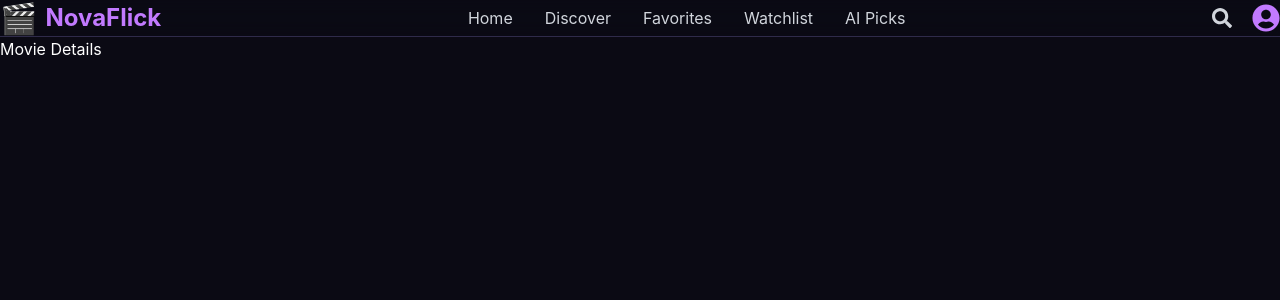
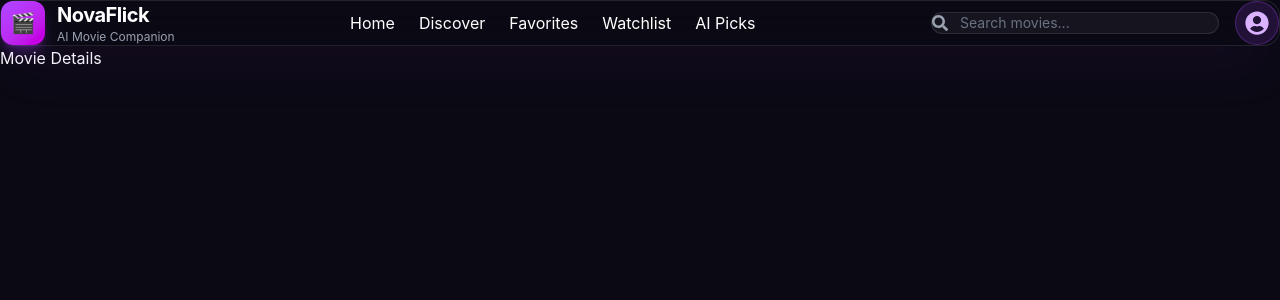
Before and after one commit to Abrokin/NovaFlick, a React app in the folder frontend/: page /movie/1 in a window 1280 px wide. Shown: the top 300 px of the page. Built offline with nearby package versions, Linux system fonts and the light colour scheme; the HTML template or start-up script is replaced by a standard one.

Commit message:
Polish homepage UI and improve hero section

```diff
--- a/frontend/src/components/Hero.jsx
+++ /dev/null
@@ -1,51 +0,0 @@
-import { motion } from "framer-motion";
-
-export default function Hero() {
-  return (
-    <section className="relative overflow-hidden">
-
-      {/* Background Glow */}
-      <div className="absolute inset-0 bg-gradient-to-r from-purple-900/30 via-purple-700/10 to-transparent blur-3xl" />
-
-      <div className="relative max-w-7xl mx-auto px-6 py-28">
-
-        <motion.h1
-          initial={{ opacity: 0, y: 25 }}
-          animate={{ opacity: 1, y: 0 }}
-          transition={{ duration: 0.7 }}
-          className="text-5xl md:text-7xl font-extrabold leading-tight"
-        >
-          Discover your
-          <br />
-
-          <span className="text-purple-400">
-            next favourite movie.
-          </span>
-        </motion.h1>
-
-        <motion.p
-          initial={{ opacity: 0 }}
-          animate={{ opacity: 1 }}
-          transition={{ delay: 0.3 }}
-          className="mt-6 text-lg text-gray-300 max-w-2xl"
-        >
-          Your AI movie companion that helps you discover films you'll
-          actually love—based on your taste, not endless scrolling.
-        </motion.p>
-
-        <div className="mt-10 flex flex-wrap gap-4">
-
-          <button className="px-6 py-3 rounded-xl bg-purple-600 hover:bg-purple-700 transition">
-            Explore Trending
-          </button>
-
-          <button className="px-6 py-3 rounded-xl border border-purple-500 hover:bg-purple-900/30 transition">
-            Surprise Me
-          </button>
-
-        </div>
-
-      </div>
-    </section>
-  );
-}
--- a/frontend/src/components/layout/Hero.jsx
+++ b/frontend/src/components/layout/Hero.jsx
@@ -1,34 +1,124 @@
-export default function Hero() {
+import { motion } from "framer-motion";
+
+const IMAGE_BASE = "https://image.tmdb.org/t/p/w500";
+
+export default function Hero({ featuredMovie }) {
+  if (!featuredMovie) return null;
+
   return (
-    <section className="relative overflow-hidden">
+    <section className="relative min-h-screen overflow-hidden bg-zinc-950">
+      {/* Ambient Glow */}
+      <div className="absolute inset-0 pointer-events-none overflow-hidden">
+        <div className="absolute -top-24 left-40 h-[500px] w-[500px] rounded-full bg-purple-700/20 blur-[180px]" />
+        <div className="absolute bottom-0 right-0 h-[400px] w-[400px] rounded-full bg-fuchsia-600/10 blur-[160px]" />
+      </div>
 
-      <div className="absolute inset-0 bg-gradient-to-r from-purple-900/30 via-purple-700/10 to-transparent blur-3xl" />
+      <div className="relative z-10 mx-auto flex min-h-screen max-w-7xl items-center px-8 lg:px-12 xl:px-16">
+        <div className="grid w-full items-center gap-16 lg:grid-cols-2">
 
-      <div className="relative max-w-7xl mx-auto px-6 py-28">
+          {/* Left Side */}
+          <motion.div
+            initial={{ opacity: 0, x: -30 }}
+            animate={{ opacity: 1, x: 0 }}
+            transition={{ duration: 0.7 }}
+          >
+            <div className="inline-flex items-center rounded-full border border-purple-500/30 bg-purple-500/10 px-5 py-2 text-sm text-purple-300 backdrop-blur">
+              ✨ AI Powered Recommendations
+            </div>
 
-        <h1 className="text-5xl md:text-7xl font-extrabold leading-tight">
+            <h1 className="mt-10 text-5xl font-black leading-[0.95] tracking-tight md:text-6xl lg:text-7xl">
               Discover your
-          <br />
-          <span className="text-purple-400">
+              <span className="block text-purple-400">
                 next favourite movie.
               </span>
             </h1>
 
-        <p className="mt-6 text-lg text-gray-300 max-w-2xl">
-          Your AI movie companion that helps you discover films you'll
-          actually love—based on your taste, not endless scrolling.
+            <p className="mt-1 max-w-xl text-lg leading-8 text-gray-300 md:text-xl">
+              Your AI movie companion that understands your taste and recommends
+              films you'll actually love—no endless scrolling, just better
+              discoveries.
             </p>
 
-        <div className="mt-10 flex gap-4 flex-wrap">
-          <button className="px-6 py-3 rounded-xl bg-purple-600 hover:bg-purple-700 transition">
+            <div className="mt-14 flex flex-wrap gap-4">
+              <button className="rounded-2xl bg-purple-600 px-10 py-4 text-lg font-semibold transition-all duration-300 hover:scale-105 hover:bg-purple-500">
                 Explore Trending
               </button>
 
-          <button className="px-6 py-3 rounded-xl border border-purple-500 hover:bg-purple-900/30 transition">
+              <button className="rounded-xl border border-purple-500/40 bg-white/5 px-8 py-4 text-lg font-semibold backdrop-blur transition-all duration-300 hover:border-purple-400 hover:bg-purple-500/10">
                 Surprise Me
               </button>
             </div>
+          </motion.div>
 
+          {/* Right Side */}
+          <motion.div
+  initial={{ opacity: 0, x: 30 }}
+  animate={{ opacity: 1, x: 0 }}
+  transition={{ delay: 0.2, duration: 0.7 }}
+  className="flex justify-center lg:justify-end"
+>
+  <div className="relative w-full max-w-md">
+
+    {/* Glow */}
+    <div className="absolute inset-0 rounded-[32px] bg-purple-600/20 blur-3xl scale-95" />
+
+    <div className="relative overflow-hidden rounded-[28px] border border-white/10 bg-white/5 backdrop-blur-xl shadow-[0_20px_80px_rgba(168,85,247,0.15)]">
+
+      <div className="p-6 border-b border-white/10">
+
+        <span className="text-xs uppercase tracking-[0.3em] text-purple-400">
+          🤖 AI Pick of the Day
+        </span>
+
+      </div>
+
+      <img
+        src={`${IMAGE_BASE}${featuredMovie.poster_path}`}
+        alt={featuredMovie.title}
+        className="w-full h-[460px] object-cover"
+      />
+
+      <div className="p-6">
+
+        <h2 className="text-3xl font-bold text-white">
+          {featuredMovie.title}
+        </h2>
+
+        <div className="mt-4 flex items-center gap-5 text-gray-300">
+
+          <span>⭐ {featuredMovie.vote_average.toFixed(1)}</span>
+
+          <span>
+            📅 {featuredMovie.release_date?.slice(0, 4)}
+          </span>
+
+        </div>
+
+        <div className="mt-6 rounded-2xl border border-purple-500/20 bg-purple-500/10 p-4">
+
+          <p className="text-sm uppercase tracking-widest text-purple-300">
+            WHY AI PICKED THIS
+          </p>
+
+          <p className="mt-3 text-gray-300 leading-7">
+            Perfect if you enjoy epic adventures, strong
+            characters, and immersive cinematic worlds.
+          </p>
+
+        </div>
+
+        <button className="mt-6 w-full rounded-2xl bg-purple-600 py-4 text-lg font-semibold transition hover:bg-purple-500">
+          View Details
+        </button>
+
+      </div>
+
+    </div>
+
+  </div>
+</motion.div>
+
+        </div>
       </div>
     </section>
   );
--- a/frontend/src/components/layout/Navbar.jsx
+++ b/frontend/src/components/layout/Navbar.jsx
@@ -1,54 +1,94 @@
-import { Link } from "react-router-dom";
+import { NavLink } from "react-router-dom";
 import { FaSearch, FaUserCircle } from "react-icons/fa";
 
 export default function Navbar() {
+  const navLinkClass = ({ isActive }) =>
+  `px-5 py-2.5 rounded-xl transition-all duration-300 ${
+    isActive
+      ? "bg-[#241538] text-purple-200 shadow-lg shadow-purple-950/30"
+      : "text-gray-300 hover:bg-[#1A112A] hover:text-white"
+  }`;
   return (
-    <nav className="sticky top-0 z-50 backdrop-blur-md bg-[#0B0A14]/80 border-b border-[#2F2B4A]">
-      <div className="max-w-7xl mx-auto px-6 py-4 flex items-center justify-between">
+    <nav className="sticky top-0 z-50 flex justify-center py-4 px-4">
+  <div className="w-full">
 
-        <Link to="/" className="flex items-center gap-2">
-          <span className="text-3xl">🎬</span>
+        <div className="bg-[#0B0A14]/75 backdrop-blur-xl border border-white/10 rounded-2xl shadow-2xl shadow-purple-900/20 px-8 py-5">
 
-          <span className="text-2xl font-bold text-purple-400">
+          <div className="flex items-center justify-between gap-8">
+
+            {/* Logo */}
+            <NavLink to="/" className="flex items-center gap-3 group">
+
+              <div className="w-11 h-11 rounded-xl bg-gradient-to-br from-purple-500 to-fuchsia-600 flex items-center justify-center shadow-lg shadow-purple-500/30 transition-transform duration-300 group-hover:scale-105">
+                <span className="text-xl">🎬</span>
+              </div>
+
+              <div>
+                <h1 className="text-xl font-bold tracking-tight text-white">
                   NovaFlick
-          </span>
-        </Link>
+                </h1>
 
-        <div className="hidden md:flex items-center gap-8 text-gray-300">
+                <p className="text-xs text-gray-400 -mt-1">
+                  AI Movie Companion
+                </p>
+              </div>
 
-          <Link to="/" className="hover:text-purple-400 transition">
+            </NavLink>
+
+            {/* Navigation */}
+            <div className="hidden lg:flex items-center gap-6">
+
+              <NavLink to="/" className={navLinkClass}>
                 Home
-          </Link>
+              </NavLink>
 
-          <Link to="/discover" className="hover:text-purple-400 transition">
+              <NavLink to="/discover" className={navLinkClass}>
                 Discover
-          </Link>
+              </NavLink>
 
-          <Link to="/favorites" className="hover:text-purple-400 transition">
+              <NavLink to="/favorites" className={navLinkClass}>
                 Favorites
-          </Link>
+              </NavLink>
 
-          <Link to="/watchlist" className="hover:text-purple-400 transition">
+              <NavLink to="/watchlist" className={navLinkClass}>
                 Watchlist
-          </Link>
+              </NavLink>
 
-          <Link to="/recommendations" className="hover:text-purple-400 transition">
+              <NavLink to="/recommendations" className={navLinkClass}>
                 AI Picks
-          </Link>
+              </NavLink>
 
             </div>
 
-        <div className="flex items-center gap-5">
+            {/* Right Section */}
+            <div className="flex items-center gap-4">
 
-          <FaSearch
-            size={20}
-            className="text-gray-300 hover:text-purple-400 cursor-pointer transition"
+              {/* Search */}
+              <div className="hidden md:flex items-center gap-3 bg-white/5 border border-white/10 rounded-full px-4 py-2 w-72">
+
+                <FaSearch className="text-gray-400" />
+
+                <input
+                  type="text"
+                  placeholder="Search movies..."
+                  className="bg-transparent outline-none text-sm text-white placeholder:text-gray-500 flex-1"
                 />
 
+              </div>
+
+              {/* Profile */}
+              <button className="w-11 h-11 rounded-full bg-purple-500/15 border border-purple-500/30 flex items-center justify-center hover:bg-purple-500/25 transition-all duration-300">
+
                 <FaUserCircle
-            size={28}
-            className="text-purple-400 cursor-pointer"
+                  size={24}
+                  className="text-purple-300"
                 />
+
+              </button>
+
+            </div>
+
+          </div>
 
         </div>
 
--- a/frontend/src/pages/Home.jsx
+++ b/frontend/src/pages/Home.jsx
@@ -48,9 +48,9 @@ export default function Home() {
 
   return (
     <div className="bg-zinc-950 min-h-screen">
-      <Hero />
+      <Hero featuredMovie={movies[0]} />
 
-      <section className="max-w-7xl mx-auto px-6 py-10">
+      <section className="max-w-7xl mx-auto px-6 pt-32 pb-10">
         <h2 className="text-white text-4xl font-bold mb-8">
           🔥 Trending Movies
         </h2>
--- /dev/null
+++ b/package.json
@@ -0,0 +1,6 @@
+{
+  "dependencies": {
+    "framer-motion": "^12.42.2",
+    "react-icons": "^5.7.0"
+  }
+}
```
Also changed, not shown: 1 other file (tests, documents, lock files or other folders). Lines whose indentation alone changed are shown as unchanged.
